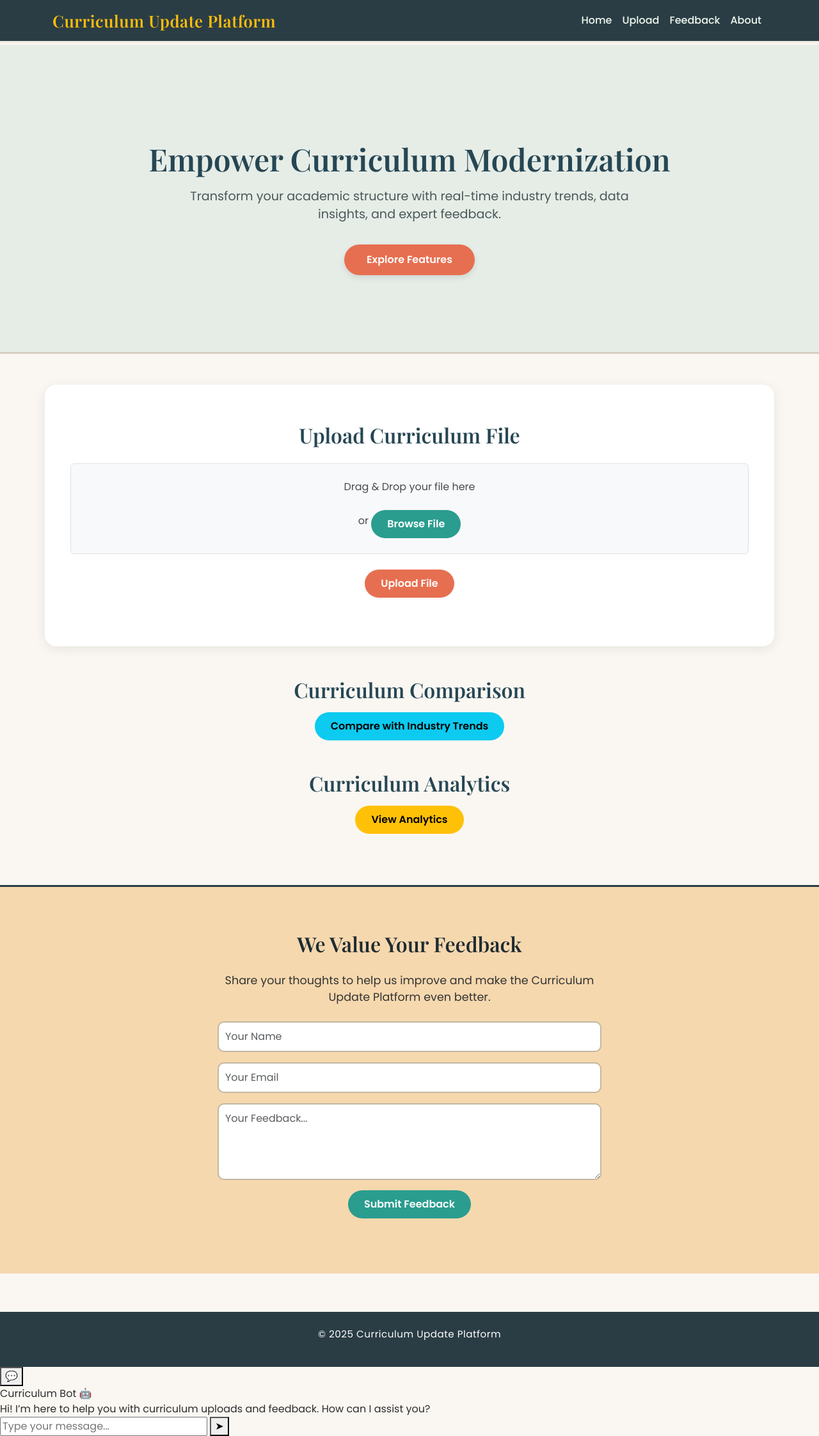
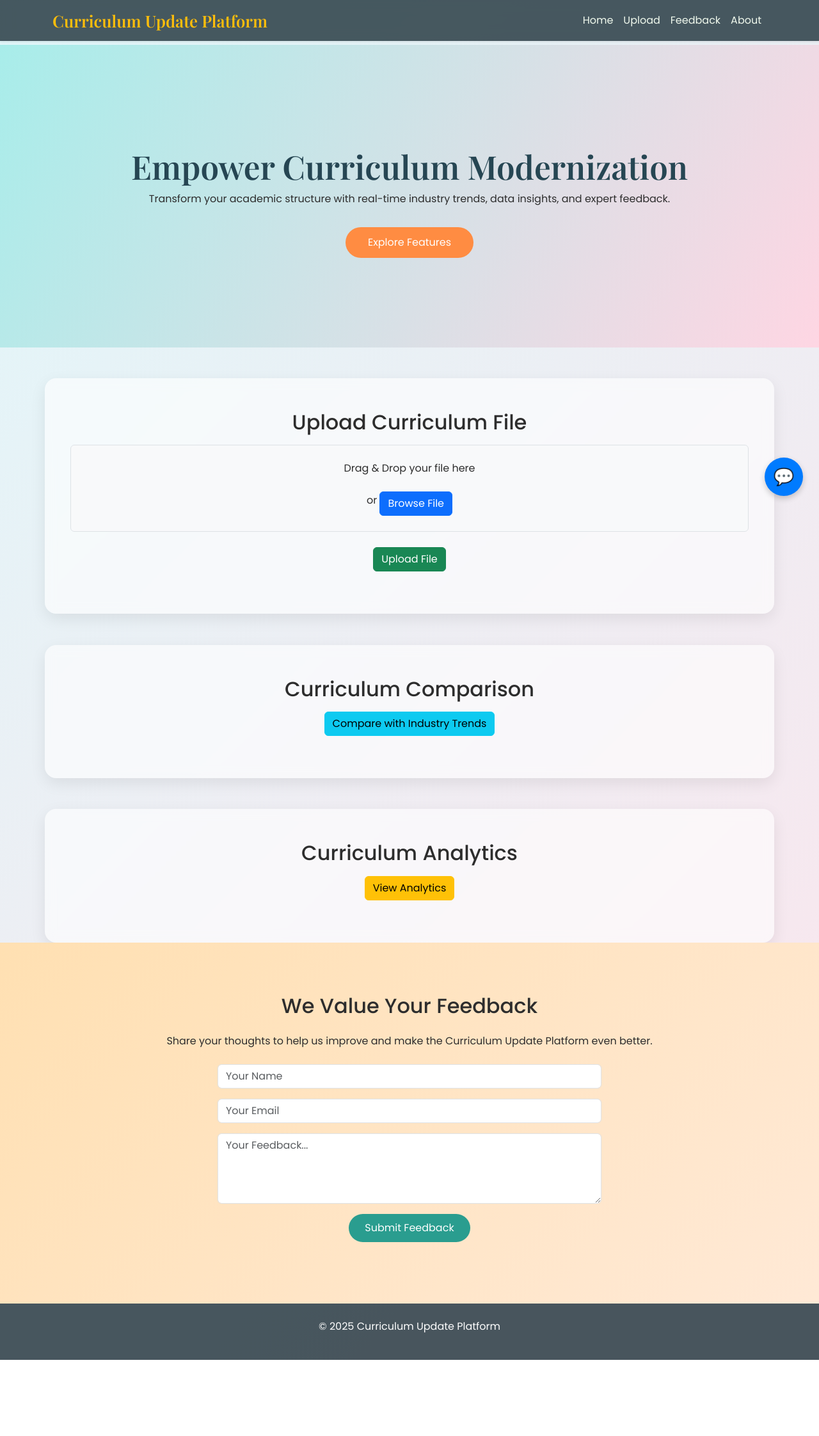
Before and after one commit to shreyaaa235/Curriculum-Update-Platform, a plain HTML site: page index.html in a window 1280 px wide. Shown: the whole page at 64% size. After the commit the page ends 2125 px from the top, so only its background shows below. Drawn offline with nearby package versions, Linux system fonts and the light colour scheme.

Commit message:
style.css

```diff
--- a/style.css
+++ b/style.css
@@ -1,195 +1,153 @@
 @import url('https://fonts.googleapis.com/css2?family=Playfair+Display:wght@600&family=Poppins:wght@400;500;600;700&display=swap');
 
-html {
+body {
+  font-family: 'Poppins', sans-serif;
+  background: linear-gradient(135deg, #e0f7fa, #fce4ec);
+  color: #2d2d2d;
+  padding-top: 70px;
   scroll-behavior: smooth;
 }
 
-body {
-  font-family: 'Poppins', sans-serif;
-  background-color: #faf7f2;
-  padding-top: 70px;
-  color: #2d2d2d;
-}
-
-/* ===== Navbar ===== */
-.navbar {
-  background-color: #2a3d45;
+/* Navbar */
+.glass-nav {
+  background: rgba(42, 61, 69, 0.85);
+  backdrop-filter: blur(10px);
 }
 .navbar-brand {
   color: #ffbe0b !important;
   font-family: 'Playfair Display', serif;
   font-size: 1.6rem;
-  letter-spacing: 0.5px;
 }
-.nav-link {
-  color: #f1faee !important;
-  font-weight: 500;
-  transition: 0.3s ease;
-}
-.nav-link:hover {
-  color: #ffbe0b !important;
-  transform: translateY(-2px);
-}
+.nav-link { color: #f1faee !important; transition: 0.3s ease; }
+.nav-link:hover { color: #ffbe0b !important; transform: translateY(-2px); }
 
-/* ===== Hero Section ===== */
+/* Hero */
 .hero {
-  background-color: #e6ede7; /* Soft sage green */
-  color: #1a1a1a;
+  background: linear-gradient(120deg, #a8edea, #fed6e3);
   text-align: center;
-  padding: 150px 20px 120px;
-  border-bottom: 3px solid #d8cfc4;
+  padding: 160px 20px 140px;
 }
 .hero h1 {
   font-family: 'Playfair Display', serif;
-  font-size: 3rem;
-  font-weight: 700;
+  font-size: 3.2rem;
   color: #264653;
 }
-.hero p {
-  font-size: 1.2rem;
-  margin-top: 15px;
-  color: #4a5759;
-  max-width: 700px;
-  margin-left: auto;
-  margin-right: auto;
-}
 .btn-hero {
-  background-color: #e76f51;
+  background-color: #ff8c42;
   color: #fff;
-  font-weight: 600;
   padding: 12px 35px;
   border-radius: 30px;
   border: none;
-  box-shadow: 0 4px 10px rgba(0,0,0,0.1);
-  transition: all 0.3s ease;
+  transition: 0.3s;
 }
-.btn-hero:hover {
-  background-color: #d65a3c;
-  transform: translateY(-2px);
+.btn-hero:hover { background-color: #e67633; transform: scale(1.05); }
+
+/* Glass cards */
+.glass-card {
+  background: rgba(255, 255, 255, 0.6);
+  backdrop-filter: blur(8px);
+  border-radius: 18px;
+  padding: 50px 40px;
+  box-shadow: 0 8px 24px rgba(0,0,0,0.08);
 }
 
-/* ===== Upload Section ===== */
-.upload-section {
-  background-color: #ffffff;
-  border-radius: 18px;
-  padding: 60px 40px;
-  margin-top: 80px;
-  box-shadow: 0 4px 18px rgba(0,0,0,0.08);
+/* Feedback */
+.feedback-section {
+  background: linear-gradient(135deg, #ffe0b2, #ffe9d6);
+  padding: 80px 20px;
 }
-.upload-section h2 {
-  font-family: 'Playfair Display', serif;
-  color: #264653;
-  margin-bottom: 25px;
+.btn-feedback {
+  background-color: #2a9d8f;
+  color: #fff;
+  border-radius: 25px;
+  padding: 10px 25px;
+  border: none;
+  transition: 0.3s;
+}
+.btn-feedback:hover { background-color: #1e6d65; }
+
+/* Footer */
+.glass-footer {
+  background: rgba(42, 61, 69, 0.85);
+  color: #fefefe;
+  padding: 20px 0;
 }
 
-/* ===== DROP AREA – KEEP AS IS ===== */
-#dropArea {
-  border: 2px dashed #2a9d8f;
-  background-color: #f9fbf8;
-  padding: 50px;
-  border-radius: 14px;
-  transition: all 0.3s ease;
-  color: #4a4a4a;
+/* Chatbot */
+.chatbot-toggle {
+  position: fixed;
+  bottom: 25px;
+  right: 25px;
+  background: #007bff;
+  color: white;
+  border: none;
+  border-radius: 50%;
+  width: 60px;
+  height: 60px;
+  font-size: 26px;
+  cursor: pointer;
+  box-shadow: 0 4px 10px rgba(0,0,0,0.2);
+  transition: 0.3s;
+  z-index: 1000;
 }
-#dropArea:hover {
-  background-color: #e8f5f3;
-  border-color: #21867a;
+.chatbot-toggle:hover { transform: scale(1.1); }
+
+.chatbot-container {
+  position: fixed;
+  bottom: 100px;
+  right: 30px;
+  width: 320px;
+  height: 420px;
+  background: white;
+  border-radius: 20px;
+  box-shadow: 0 6px 20px rgba(0,0,0,0.2);
+  display: none;
+  flex-direction: column;
+  overflow: hidden;
+  z-index: 999;
 }
-#browseBtn {
-  background-color: #2a9d8f;
+.chatbot-header {
+  background: #007bff;
+  color: white;
+  padding: 15px;
+  font-weight: 600;
+  text-align: center;
+}
+.chatbot-body {
+  flex: 1;
+  padding: 10px;
+  overflow-y: auto;
+  font-size: 0.9rem;
+  display: flex;
+  flex-direction: column;
+}
+.chatbot-message {
+  margin: 8px 0;
+  padding: 10px;
+  border-radius: 10px;
+  max-width: 80%;
+}
+.bot-message {
+  background: #e3f2fd;
+  align-self: flex-start;
+}
+.user-message {
+  background: #007bff;
+  color: white;
+  align-self: flex-end;
+}
+.chatbot-footer {
+  display: flex;
+  border-top: 1px solid #ddd;
+}
+.chatbot-footer input {
+  flex: 1;
   border: none;
-  color: #fff;
-  font-weight: 600;
-  padding: 10px 25px;
-  border-radius: 25px;
+  padding: 10px;
 }
-#browseBtn:hover {
-  background-color: #22766e;
+.chatbot-footer button {
+  background: #007bff;
+  color: white;
+  border: none;
+  padding: 10px 15px;
 }
-
-/* Upload & Compare Buttons */
-#uploadBtn, #getTrendsBtn, #getAnalyticsBtn {
-  border: none;
-  border-radius: 25px;
-  font-weight: 600;
-  padding: 10px 25px;
-  transition: all 0.3s ease;
-}
-#uploadBtn {
-  background-color: #e76f51;
-  color: #fff;
-}
-#uploadBtn:hover {
-  background-color: #d65a3c;
-}
-#dropArea p, #dropArea span {
-  font-size: 1rem;
-}
-
-/* ===== Section Headings ===== */
-.section h2 {
-  font-family: 'Playfair Display', serif;
-  color: #264653;
-  font-weight: 600;
-}
-
-/* ===== Feedback Section ===== */
-.feedback-section {
-  background-color: #f6d8ae; /* warm beige-orange */
-  padding: 70px 20px;
-  margin-top: 80px;
-  border-top: 3px solid #2a3d45;
-}
-.feedback-section h2 {
-  font-family: 'Playfair Display', serif;
-  font-weight: 700;
-  color: #1f2b32;
-}
-.feedback-subtitle {
-  font-size: 1.1rem;
-  color: #333;
-  max-width: 600px;
-  margin: 0 auto;
-}
-.feedback-form input,
-.feedback-form textarea {
-  border: 2px solid #c2b8a3;
-  border-radius: 10px;
-  padding: 10px;
-  transition: 0.3s ease;
-}
-.feedback-form input:focus,
-.feedback-form textarea:focus {
-  border-color: #2a9d8f;
-  box-shadow: 0 0 5px rgba(42,157,143,0.3);
-  outline: none;
-}
-
-.feedback-form {
-  text-align: center; /* center-aligns the button */
-}
-.btn-feedback {
-  background-color: #2a9d8f; /* desired background color */
-  color: #fff;
-  font-weight: 600;
-  padding: 10px 25px;
-  border-radius: 25px;
-  border: none;
-  transition: all 0.3s ease;
-  cursor: pointer;
-}
-
-.btn-feedback:hover {
-  background-color: #21766e;
-  transform: translateY(-2px);
-}
-
-/* ===== Footer ===== */
-footer {
-  background-color: #2a3d45;
-  color: #fefefe;
-  padding: 20px 0;
-  margin-top: 60px;
-  font-size: 0.95rem;
-  letter-spacing: 0.5px;
-}
```
